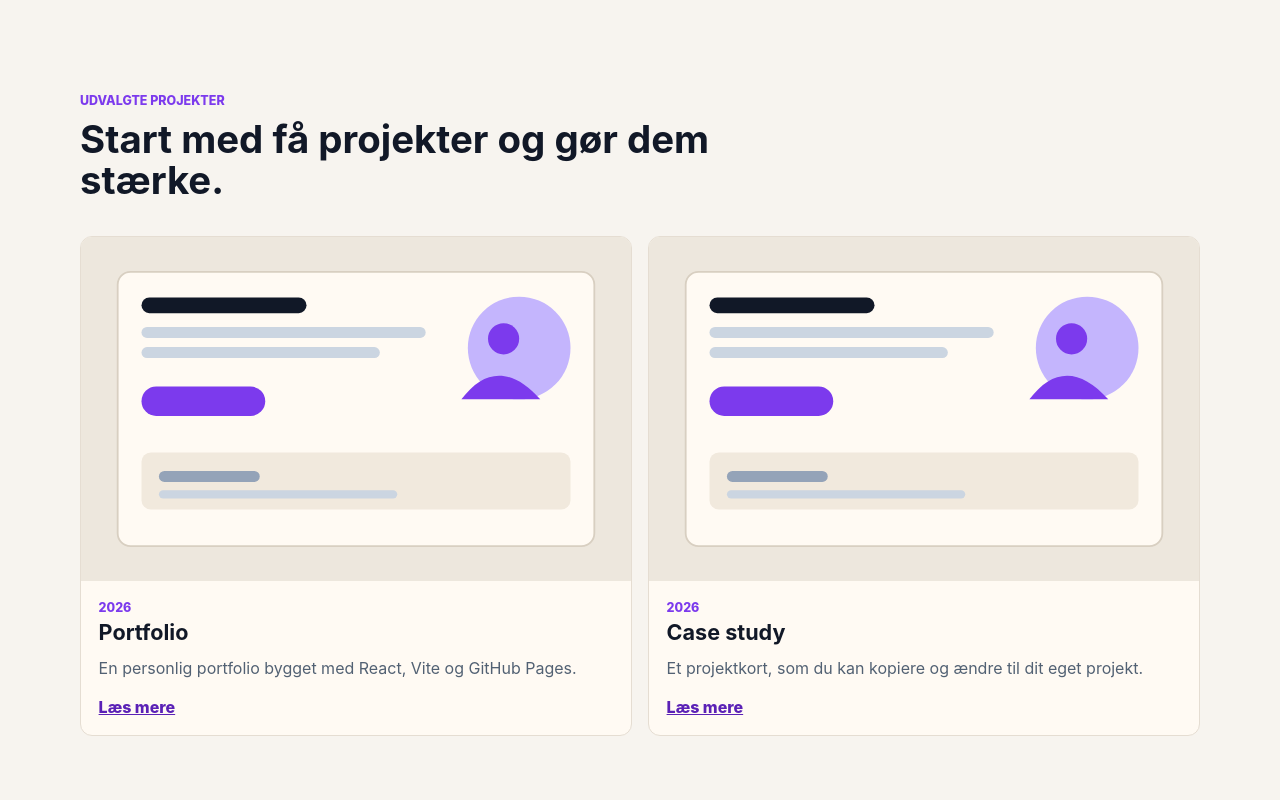
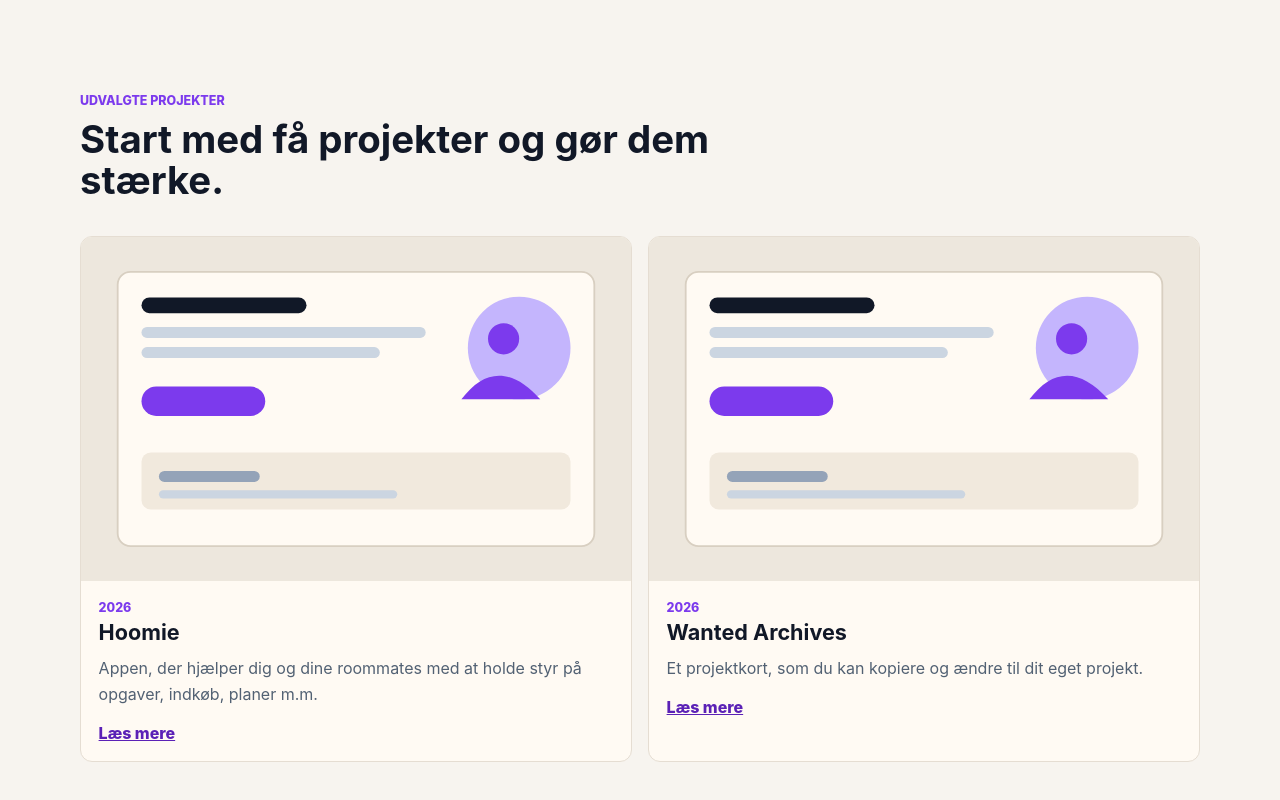
Before and after one commit to 25maae/25maae.github.io, a React (Vite) app: page / in a window 1280 px wide. Shown: the part 586-1386 px from the top of the page. Built offline with nearby package versions, Linux system fonts and the light colour scheme.

Commit message:
Update project details for Hoomie and Wanted Archives in projects.js

```diff
--- a/src/data/projects.js
+++ b/src/data/projects.js
@@ -1,11 +1,11 @@
 const projects = [
   {
-    slug: "portfolio",
-    title: "Portfolio",
+    slug: "Hoomie",
+    title: "Hoomie",
     year: "2026",
-    summary: "En personlig portfolio bygget med React, Vite og GitHub Pages.",
+    summary: "Appen, der hjælper dig og dine roommates med at holde styr på opgaver, indkøb, planer m.m.",
     description:
-      "Portfolioen viser udvalgte projekter og fungerer som et udgangspunkt for at arbejde med komponenter, routing, styling og deployment.",
+      "Hoomie er en app, der hjælper roommates med at organisere deres hverdag og holde styr på opgaver, indkøb, planer m.m.",
     tags: ["React", "Vite", "GitHub Pages"],
     image: `${import.meta.env.BASE_URL}portfolio-placeholder.svg`,
     links: [
@@ -20,8 +20,8 @@ const projects = [
     ],
   },
   {
-    slug: "case-study",
-    title: "Case study",
+    slug: "wanted-archives",
+    title: "Wanted Archives",
     year: "2026",
     summary: "Et projektkort, som du kan kopiere og ændre til dit eget projekt.",
     description:
```
